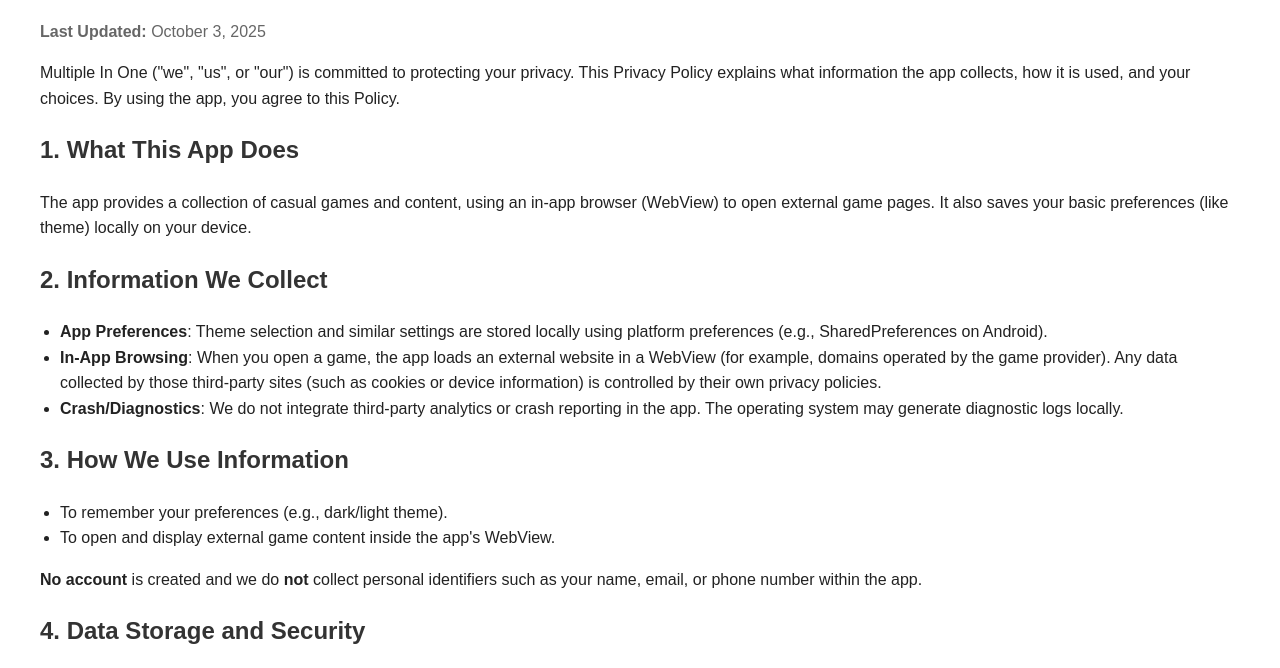
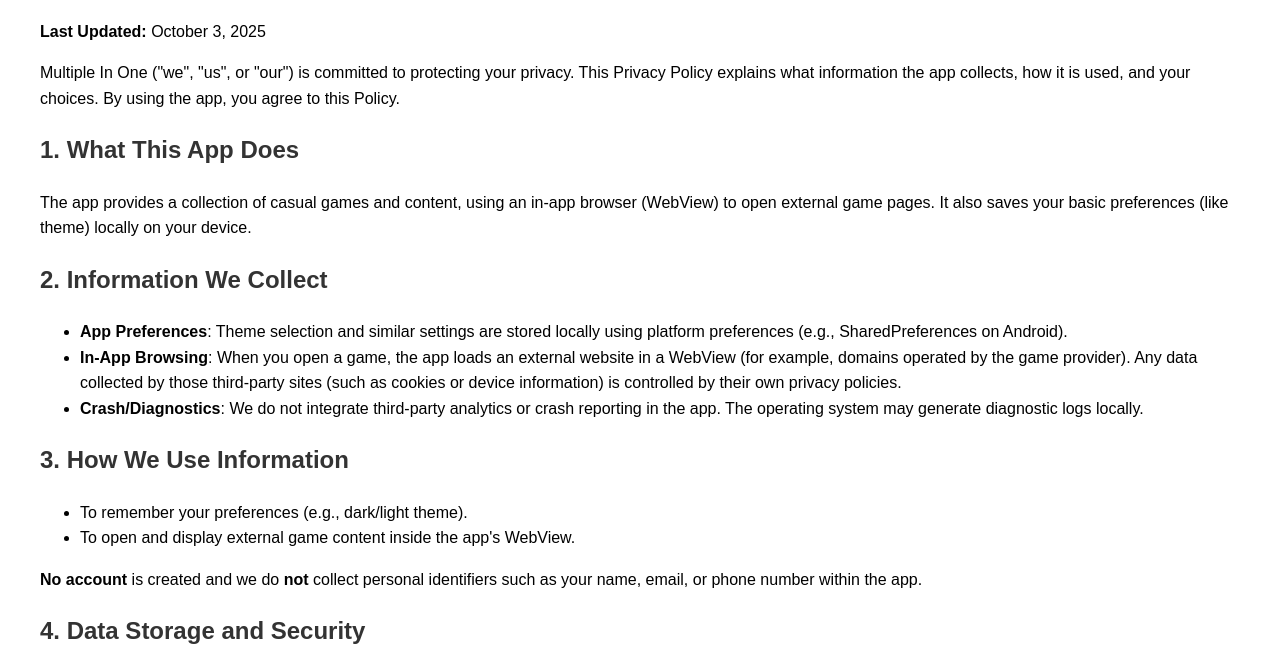
Before and after one commit to Gen-Fun-1/multiple-in-one-privacy-policy, a plain HTML site: page index.html in a window 1280 px wide. Shown: the part 94-762 px from the top of the page. Drawn offline with Linux system fonts and the light colour scheme.

Commit message:
Update index.html

```diff
--- a/index.html
+++ b/index.html
@@ -4,14 +4,16 @@
   <meta charset="UTF-8">
   <meta name="viewport" content="width=device-width, initial-scale=1.0">
   <title>Privacy Policy · Multiple In One</title>
-  <style>
-    body { font-family: Arial, Helvetica, sans-serif; margin: 40px; line-height: 1.6; color: #222; }
-    h1, h2 { color: #333; }
-    a { color: #1a73e8; text-decoration: none; }
-    a:hover { text-decoration: underline; }
-    ul { padding-left: 20px; }
-    .muted { color: #666; }
-  </style>
+    <style>
+        body {
+            font-family: Arial, sans-serif;
+            margin: 40px;
+            line-height: 1.6;
+        }
+        h1, h2 {
+            color: #333;
+        }
+    </style>
   <meta name="robots" content="noindex,follow">
   <meta http-equiv="X-UA-Compatible" content="IE=edge">
   <meta name="color-scheme" content="light dark">
```
